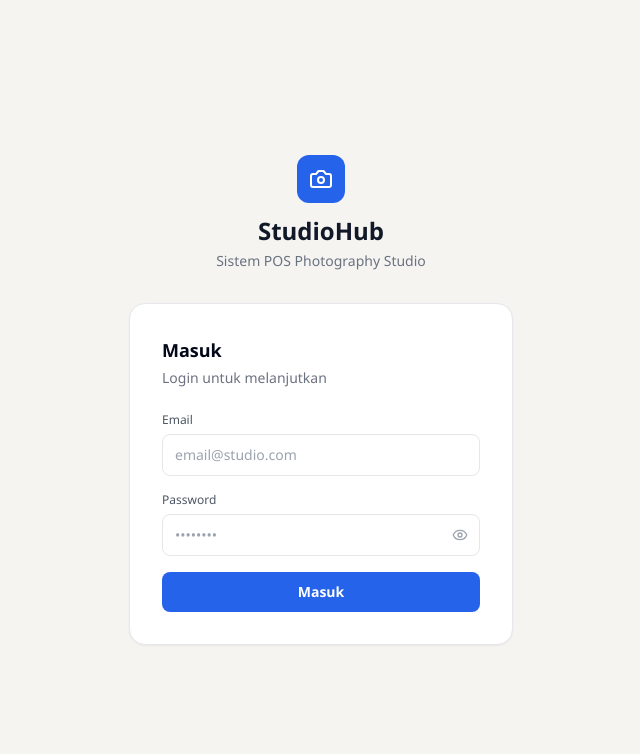
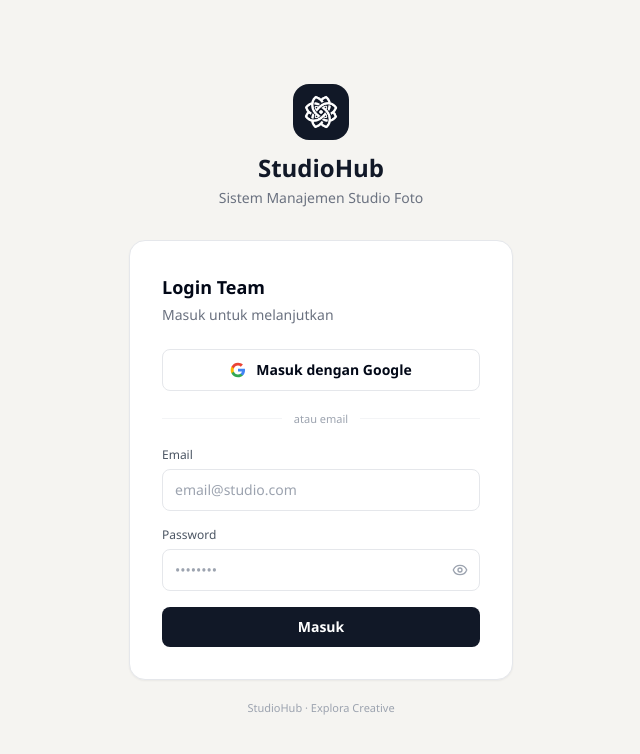
Before and after one commit to exploracreativeco/studiokasir-cloud, a Next.js app: page /login in a window 1280 px wide. Shown: the top 754 px of the page, without its empty margins (319-959 px from the left). Built offline with nearby package versions, Linux system fonts and the light colour scheme.

Commit message:
fix: login Team+Google di (auth)/login, hapus duplikat

```diff
--- a/src/app/(auth)/login/page.tsx
+++ b/src/app/(auth)/login/page.tsx
@@ -1,117 +1,92 @@
 'use client'
 
 import { useState } from 'react'
+import { useForm } from 'react-hook-form'
 import { signIn } from 'next-auth/react'
 import { useRouter } from 'next/navigation'
-import { useForm } from 'react-hook-form'
-import { zodResolver } from '@hookform/resolvers/zod'
-import { z } from 'zod'
-import { Camera, Eye, EyeOff, Loader2 } from 'lucide-react'
+import { Eye, EyeOff, Loader2 } from 'lucide-react'
 
-const schema = z.object({
-  email: z.string().email('Email tidak valid'),
-  password: z.string().min(6, 'Password minimal 6 karakter'),
-})
-type FormValues = z.infer<typeof schema>
+interface FormValues { email: string; password: string }
 
 export default function LoginPage() {
   const router = useRouter()
+  const { register, handleSubmit, formState: { errors, isSubmitting } } = useForm<FormValues>()
+  const [error, setError] = useState('')
   const [showPass, setShowPass] = useState(false)
-  const [error, setError] = useState('')
-
-  const { register, handleSubmit, formState: { errors, isSubmitting } } = useForm<FormValues>({
-    resolver: zodResolver(schema),
-  })
+  const [googleLoading, setGoogleLoading] = useState(false)
 
   async function onSubmit(data: FormValues) {
     setError('')
-    const res = await signIn('credentials', {
-      email: data.email,
-      password: data.password,
-      redirect: false,
-    })
-    if (res?.error) {
-      setError('Email atau password salah')
-      return
-    }
-    // Redirect sesuai landing role (dinamis dari tabel Role)
-    try {
-      const s = await fetch('/api/auth/session').then(r => r.json())
-      router.push((s?.user as any)?.defaultLanding || '/kasir')
-    } catch {
-      router.push('/kasir')
-    }
+    const res = await signIn('credentials', { email: data.email, password: data.password, redirect: false })
+    if (res?.error) { setError('Email atau password salah'); return }
+    // arahkan ke beranda; middleware akan memindah ke landing role masing-masing
+    router.push('/beranda')
     router.refresh()
+  }
+
+  function loginGoogle() {
+    setGoogleLoading(true)
+    // callbackUrl relatif → NextAuth pakai AUTH_URL (app.exploracreative.id)
+    signIn('google', { callbackUrl: '/beranda' })
   }
 
   return (
     <div className="min-h-screen bg-[#f5f4f1] flex items-center justify-center p-4">
       <div className="w-full max-w-sm">
-        {/* Logo */}
         <div className="flex flex-col items-center mb-8">
-          <div className="w-12 h-12 bg-blue-600 rounded-xl flex items-center justify-center mb-3">
-            <Camera className="w-6 h-6 text-white" />
+          <div className="w-14 h-14 bg-gray-900 rounded-2xl flex items-center justify-center mb-3">
+            {/* eslint-disable-next-line @next/next/no-img-element */}
+            <img src="/logo-studiohub-white.png" alt="StudioHub" className="w-9 h-9" />
           </div>
           <h1 className="text-2xl font-bold text-gray-900">StudioHub</h1>
-          <p className="text-sm text-gray-500 mt-1">Sistem POS Photography Studio</p>
+          <p className="text-sm text-gray-500 mt-1">Sistem Manajemen Studio Foto</p>
         </div>
 
-        {/* Card */}
         <div className="bg-white border border-gray-200 rounded-2xl p-8 shadow-sm">
-          <h2 className="text-lg font-bold mb-1">Masuk</h2>
-          <p className="text-sm text-gray-500 mb-6">Login untuk melanjutkan</p>
+          <h2 className="text-lg font-bold mb-1">Login Team</h2>
+          <p className="text-sm text-gray-500 mb-6">Masuk untuk melanjutkan</p>
+
+          <button onClick={loginGoogle} disabled={googleLoading}
+            className="w-full flex items-center justify-center gap-2.5 border border-gray-200 rounded-lg py-2.5 text-sm font-semibold hover:bg-gray-50 transition-colors mb-5 disabled:opacity-50">
+            {googleLoading ? <Loader2 className="w-4 h-4 animate-spin" /> : (
+              <svg className="w-4 h-4" viewBox="0 0 24 24"><path fill="#4285F4" d="M22.56 12.25c0-.78-.07-1.53-.2-2.25H12v4.26h5.92c-.26 1.37-1.04 2.53-2.21 3.31v2.77h3.57c2.08-1.92 3.28-4.74 3.28-8.09z"/><path fill="#34A853" d="M12 23c2.97 0 5.46-.98 7.28-2.66l-3.57-2.77c-.98.66-2.23 1.06-3.71 1.06-2.86 0-5.29-1.93-6.16-4.53H2.18v2.84C3.99 20.53 7.7 23 12 23z"/><path fill="#FBBC05" d="M5.84 14.09c-.22-.66-.35-1.36-.35-2.09s.13-1.43.35-2.09V7.07H2.18C1.43 8.55 1 10.22 1 12s.43 3.45 1.18 4.93l3.66-2.84z"/><path fill="#EA4335" d="M12 5.38c1.62 0 3.06.56 4.21 1.64l3.15-3.15C17.45 2.09 14.97 1 12 1 7.7 1 3.99 3.47 2.18 7.07l3.66 2.84c.87-2.6 3.3-4.53 6.16-4.53z"/></svg>
+            )}
+            Masuk dengan Google
+          </button>
+
+          <div className="flex items-center gap-3 mb-5">
+            <div className="flex-1 h-px bg-gray-100" />
+            <span className="text-[11px] text-gray-400">atau email</span>
+            <div className="flex-1 h-px bg-gray-100" />
+          </div>
 
           <form onSubmit={handleSubmit(onSubmit)} className="space-y-4">
             <div>
               <label className="block text-xs font-medium text-gray-600 mb-1.5">Email</label>
-              <input
-                {...register('email')}
-                type="email"
-                placeholder="email@studio.com"
-                className="w-full border border-gray-200 rounded-lg px-3 py-2.5 text-sm outline-none focus:border-blue-500 focus:ring-2 focus:ring-blue-100 transition-all"
-                autoComplete="email"
-              />
+              <input {...register('email', { required: 'Email wajib diisi' })} type="email" placeholder="email@studio.com"
+                className="w-full border border-gray-200 rounded-lg px-3 py-2.5 text-sm outline-none focus:border-gray-900 transition-all" autoComplete="email" />
               {errors.email && <p className="text-xs text-red-500 mt-1">{errors.email.message}</p>}
             </div>
-
             <div>
               <label className="block text-xs font-medium text-gray-600 mb-1.5">Password</label>
               <div className="relative">
-                <input
-                  {...register('password')}
-                  type={showPass ? 'text' : 'password'}
-                  placeholder="••••••••"
-                  className="w-full border border-gray-200 rounded-lg px-3 py-2.5 pr-10 text-sm outline-none focus:border-blue-500 focus:ring-2 focus:ring-blue-100 transition-all"
-                  autoComplete="current-password"
-                />
-                <button
-                  type="button"
-                  onClick={() => setShowPass(!showPass)}
-                  className="absolute right-3 top-1/2 -translate-y-1/2 text-gray-400 hover:text-gray-600"
-                >
+                <input {...register('password', { required: 'Password wajib diisi' })} type={showPass ? 'text' : 'password'} placeholder="••••••••"
+                  className="w-full border border-gray-200 rounded-lg px-3 py-2.5 pr-10 text-sm outline-none focus:border-gray-900 transition-all" autoComplete="current-password" />
+                <button type="button" onClick={() => setShowPass(!showPass)} className="absolute right-3 top-1/2 -translate-y-1/2 text-gray-400 hover:text-gray-600">
                   {showPass ? <EyeOff className="w-4 h-4" /> : <Eye className="w-4 h-4" />}
                 </button>
               </div>
               {errors.password && <p className="text-xs text-red-500 mt-1">{errors.password.message}</p>}
             </div>
-
-            {error && (
-              <div className="bg-red-50 border border-red-200 rounded-lg px-3 py-2.5 text-sm text-red-600">
-                {error}
-              </div>
-            )}
-
-            <button
-              type="submit"
-              disabled={isSubmitting}
-              className="w-full bg-blue-600 hover:bg-blue-700 disabled:bg-blue-300 text-white font-semibold rounded-lg py-2.5 text-sm transition-colors flex items-center justify-center gap-2"
-            >
+            {error && <div className="bg-red-50 border border-red-200 rounded-lg px-3 py-2.5 text-sm text-red-600">{error}</div>}
+            <button type="submit" disabled={isSubmitting}
+              className="w-full bg-gray-900 hover:bg-gray-800 disabled:bg-gray-400 text-white font-semibold rounded-lg py-2.5 text-sm transition-colors flex items-center justify-center gap-2">
               {isSubmitting && <Loader2 className="w-4 h-4 animate-spin" />}
               {isSubmitting ? 'Masuk...' : 'Masuk'}
             </button>
           </form>
         </div>
-
+        <p className="text-center text-[11px] text-gray-400 mt-5">StudioHub · Explora Creative</p>
       </div>
     </div>
   )
--- a/src/app/login/page.tsx
+++ /dev/null
@@ -1,93 +0,0 @@
-'use client'
-
-import { useState } from 'react'
-import { useForm } from 'react-hook-form'
-import { signIn } from 'next-auth/react'
-import { useRouter } from 'next/navigation'
-import { Eye, EyeOff, Loader2 } from 'lucide-react'
-
-interface FormValues { email: string; password: string }
-
-export default function LoginPage() {
-  const router = useRouter()
-  const { register, handleSubmit, formState: { errors, isSubmitting } } = useForm<FormValues>()
-  const [error, setError] = useState('')
-  const [showPass, setShowPass] = useState(false)
-  const [googleLoading, setGoogleLoading] = useState(false)
-
-  async function onSubmit(data: FormValues) {
-    setError('')
-    const res = await signIn('credentials', { email: data.email, password: data.password, redirect: false })
-    if (res?.error) { setError('Email atau password salah'); return }
-    // arahkan ke beranda; middleware akan memindah ke landing role masing-masing
-    router.push('/beranda')
-    router.refresh()
-  }
-
-  function loginGoogle() {
-    setGoogleLoading(true)
-    // callbackUrl relatif → NextAuth pakai AUTH_URL (app.exploracreative.id)
-    signIn('google', { callbackUrl: '/beranda' })
-  }
-
-  return (
-    <div className="min-h-screen bg-[#f5f4f1] flex items-center justify-center p-4">
-      <div className="w-full max-w-sm">
-        <div className="flex flex-col items-center mb-8">
-          <div className="w-14 h-14 bg-gray-900 rounded-2xl flex items-center justify-center mb-3">
-            {/* eslint-disable-next-line @next/next/no-img-element */}
-            <img src="/logo-studiohub-white.png" alt="StudioHub" className="w-9 h-9" />
-          </div>
-          <h1 className="text-2xl font-bold text-gray-900">StudioHub</h1>
-          <p className="text-sm text-gray-500 mt-1">Sistem Manajemen Studio Foto</p>
-        </div>
-
-        <div className="bg-white border border-gray-200 rounded-2xl p-8 shadow-sm">
-          <h2 className="text-lg font-bold mb-1">Login Team</h2>
-          <p className="text-sm text-gray-500 mb-6">Masuk untuk melanjutkan</p>
-
-          <button onClick={loginGoogle} disabled={googleLoading}
-            className="w-full flex items-center justify-center gap-2.5 border border-gray-200 rounded-lg py-2.5 text-sm font-semibold hover:bg-gray-50 transition-colors mb-5 disabled:opacity-50">
-            {googleLoading ? <Loader2 className="w-4 h-4 animate-spin" /> : (
-              <svg className="w-4 h-4" viewBox="0 0 24 24"><path fill="#4285F4" d="M22.56 12.25c0-.78-.07-1.53-.2-2.25H12v4.26h5.92c-.26 1.37-1.04 2.53-2.21 3.31v2.77h3.57c2.08-1.92 3.28-4.74 3.28-8.09z"/><path fill="#34A853" d="M12 23c2.97 0 5.46-.98 7.28-2.66l-3.57-2.77c-.98.66-2.23 1.06-3.71 1.06-2.86 0-5.29-1.93-6.16-4.53H2.18v2.84C3.99 20.53 7.7 23 12 23z"/><path fill="#FBBC05" d="M5.84 14.09c-.22-.66-.35-1.36-.35-2.09s.13-1.43.35-2.09V7.07H2.18C1.43 8.55 1 10.22 1 12s.43 3.45 1.18 4.93l3.66-2.84z"/><path fill="#EA4335" d="M12 5.38c1.62 0 3.06.56 4.21 1.64l3.15-3.15C17.45 2.09 14.97 1 12 1 7.7 1 3.99 3.47 2.18 7.07l3.66 2.84c.87-2.6 3.3-4.53 6.16-4.53z"/></svg>
-            )}
-            Masuk dengan Google
-          </button>
-
-          <div className="flex items-center gap-3 mb-5">
-            <div className="flex-1 h-px bg-gray-100" />
-            <span className="text-[11px] text-gray-400">atau email</span>
-            <div className="flex-1 h-px bg-gray-100" />
-          </div>
-
-          <form onSubmit={handleSubmit(onSubmit)} className="space-y-4">
-            <div>
-              <label className="block text-xs font-medium text-gray-600 mb-1.5">Email</label>
-              <input {...register('email', { required: 'Email wajib diisi' })} type="email" placeholder="email@studio.com"
-                className="w-full border border-gray-200 rounded-lg px-3 py-2.5 text-sm outline-none focus:border-gray-900 transition-all" autoComplete="email" />
-              {errors.email && <p className="text-xs text-red-500 mt-1">{errors.email.message}</p>}
-            </div>
-            <div>
-              <label className="block text-xs font-medium text-gray-600 mb-1.5">Password</label>
-              <div className="relative">
-                <input {...register('password', { required: 'Password wajib diisi' })} type={showPass ? 'text' : 'password'} placeholder="••••••••"
-                  className="w-full border border-gray-200 rounded-lg px-3 py-2.5 pr-10 text-sm outline-none focus:border-gray-900 transition-all" autoComplete="current-password" />
-                <button type="button" onClick={() => setShowPass(!showPass)} className="absolute right-3 top-1/2 -translate-y-1/2 text-gray-400 hover:text-gray-600">
-                  {showPass ? <EyeOff className="w-4 h-4" /> : <Eye className="w-4 h-4" />}
-                </button>
-              </div>
-              {errors.password && <p className="text-xs text-red-500 mt-1">{errors.password.message}</p>}
-            </div>
-            {error && <div className="bg-red-50 border border-red-200 rounded-lg px-3 py-2.5 text-sm text-red-600">{error}</div>}
-            <button type="submit" disabled={isSubmitting}
-              className="w-full bg-gray-900 hover:bg-gray-800 disabled:bg-gray-400 text-white font-semibold rounded-lg py-2.5 text-sm transition-colors flex items-center justify-center gap-2">
-              {isSubmitting && <Loader2 className="w-4 h-4 animate-spin" />}
-              {isSubmitting ? 'Masuk...' : 'Masuk'}
-            </button>
-          </form>
-        </div>
-        <p className="text-center text-[11px] text-gray-400 mt-5">StudioHub · Explora Creative</p>
-      </div>
-    </div>
-  )
-}
```
